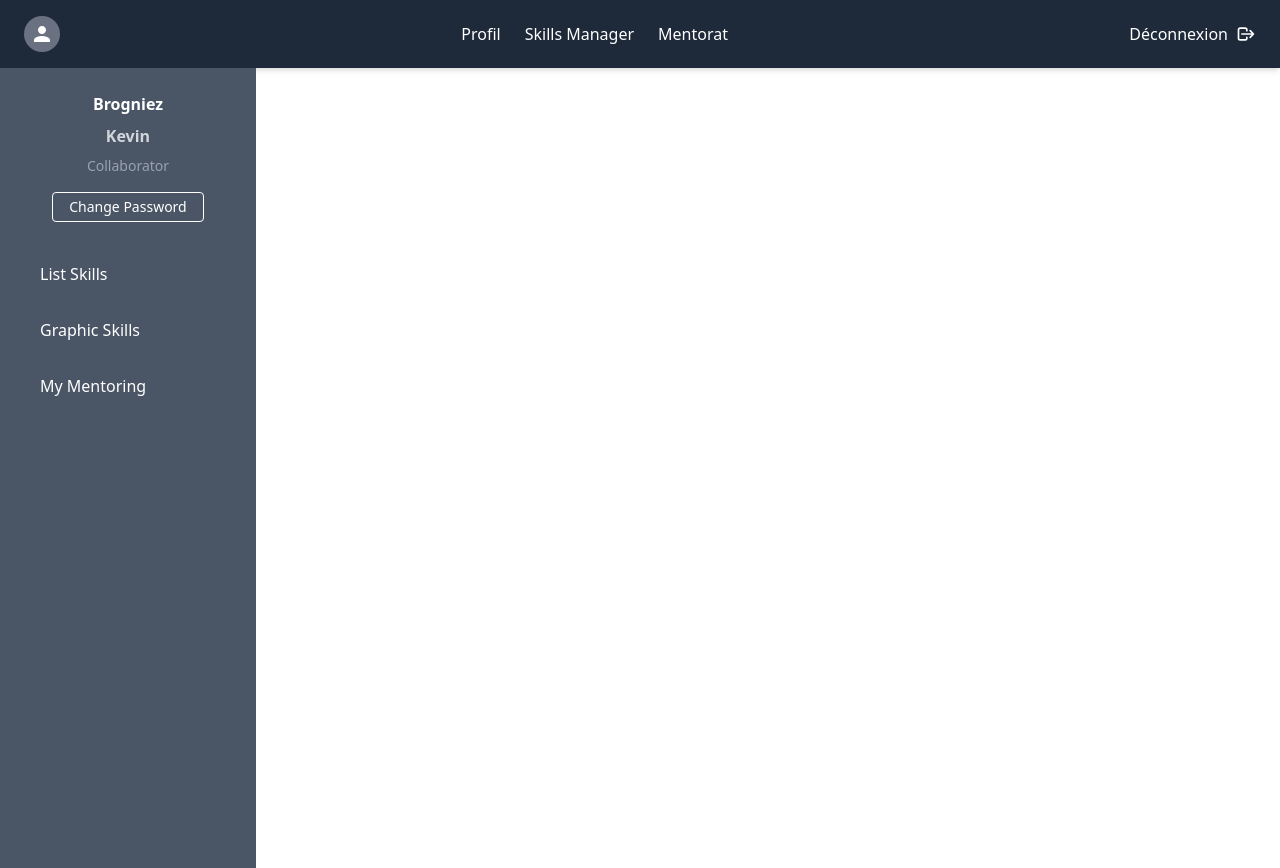
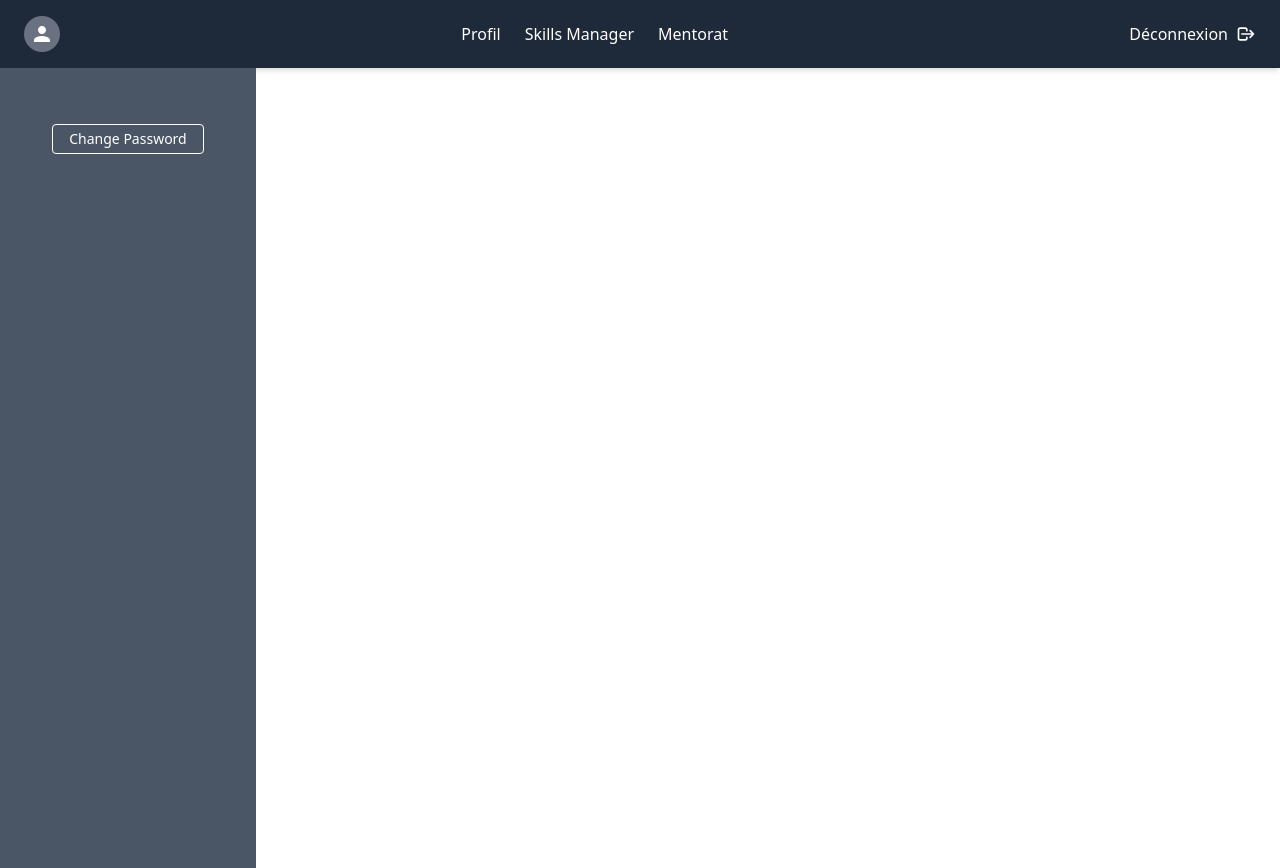
Before and after one commit to SAP250026DevenirDev/skill-up-front, an Angular app: page / in a window 1280 px wide. Built offline with nearby package versions, Linux system fonts and the light colour scheme.

Commit message:
fix: suppression valeurs temporaires sidebar

```diff
--- a/src/app/shared/components/sidebar/sidebar.ts
+++ b/src/app/shared/components/sidebar/sidebar.ts
@@ -13,9 +13,8 @@ export class Sidebar implements OnInit {
   lastName: string = '';
 
   ngOnInit(): void {
-    // sera connecté au AuthService quand US06 sera terminée
-    this.userRole = 'Collaborator'; // temporaire
-    this.firstName = 'Kevin'; // temporaire
-    this.lastName = 'Brogniez'; // temporaire
+    this.userRole = ''
+    this.firstName = '';
+    this.lastName = ''
   }
 }
```
